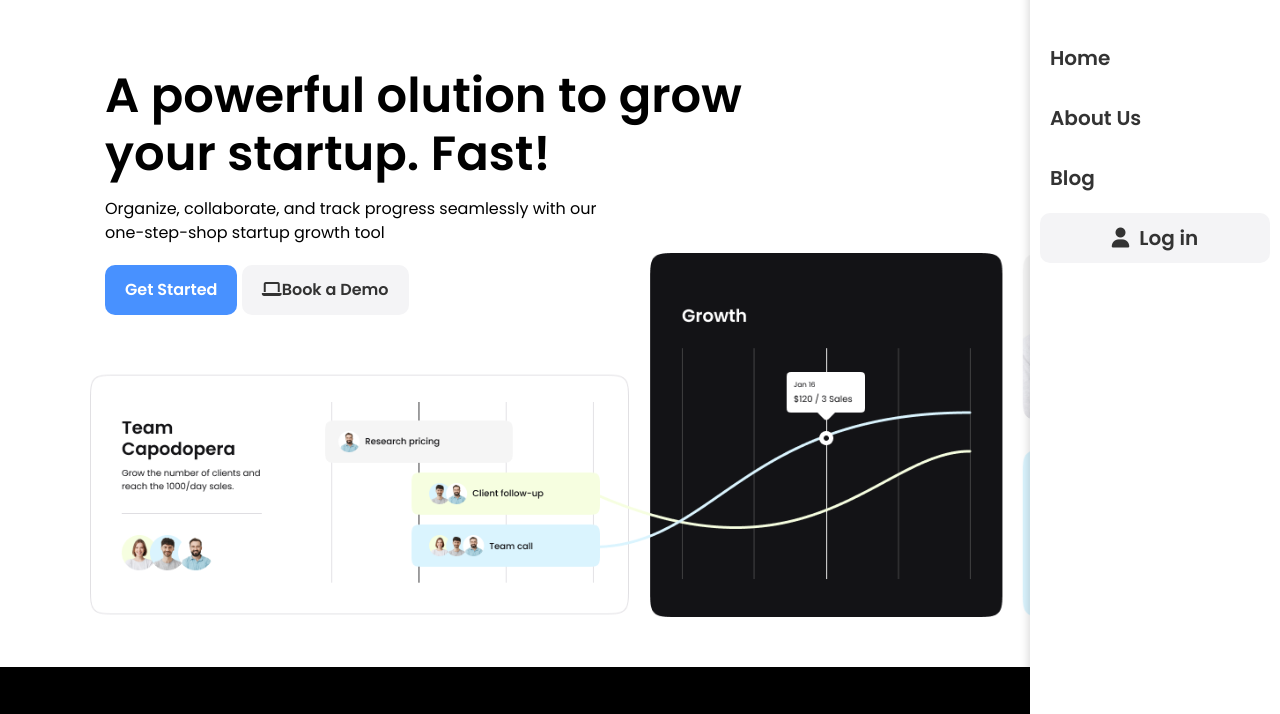
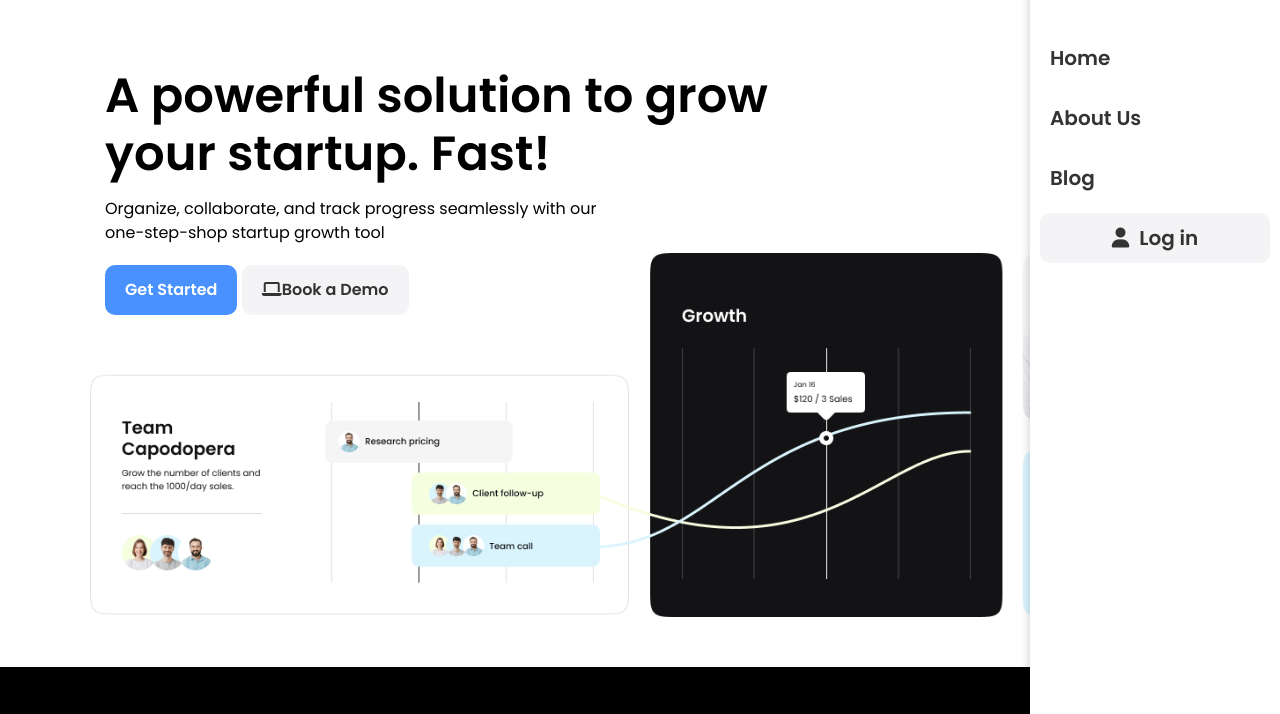
Before and after one commit to Leulsee/saas-landing-page, a plain HTML site: page index.html in a window 1280 px wide. Shown: the part 67-781 px from the top of the page. Drawn offline with Linux system fonts and the light colour scheme.

Commit message:
Update index.html

```diff
--- a/index.html
+++ b/index.html
@@ -73,7 +73,7 @@
       <div class="container">
         <div class="hero-content">
           <h1 class="hero-heading text-xxl">
-            A powerful olution to grow your startup. Fast!
+            A powerful solution to grow your startup. Fast!
           </h1>
           <p class="hero-text">
             Organize, collaborate, and track progress seamlessly with our
```
